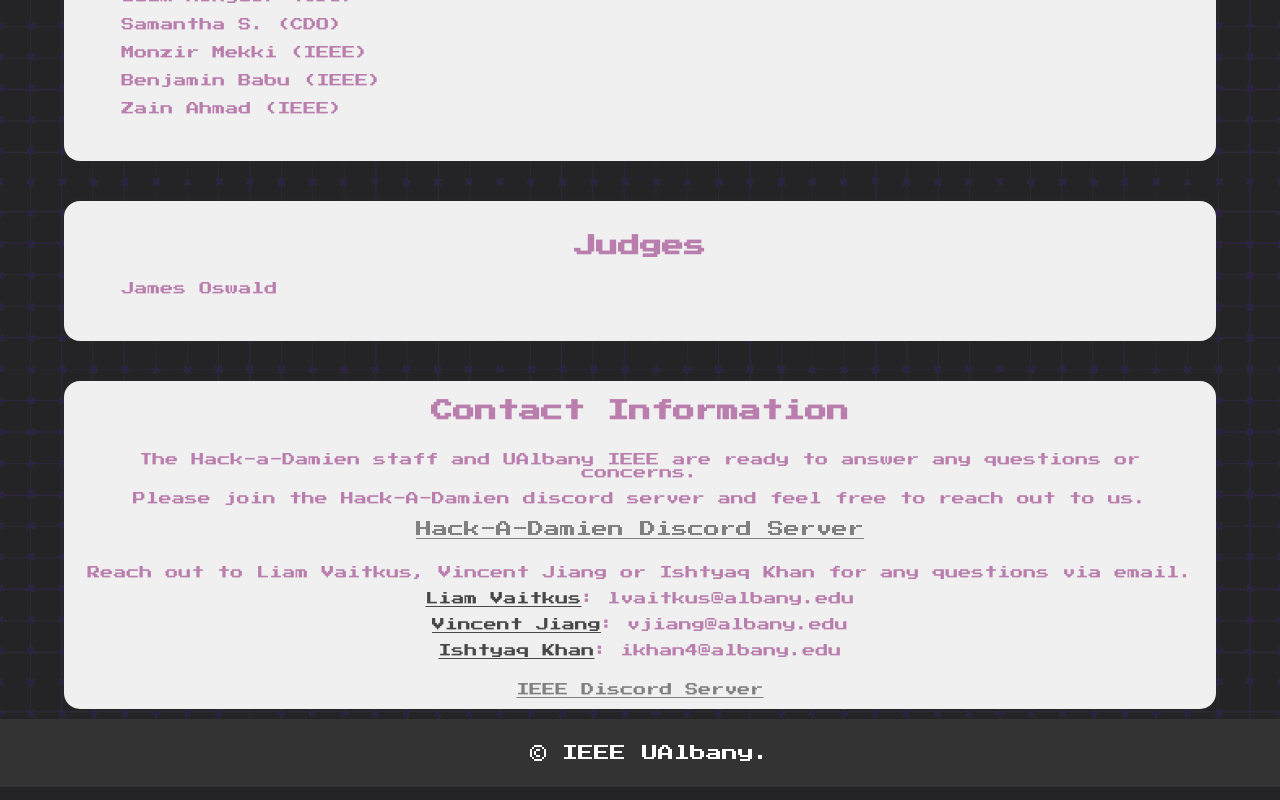
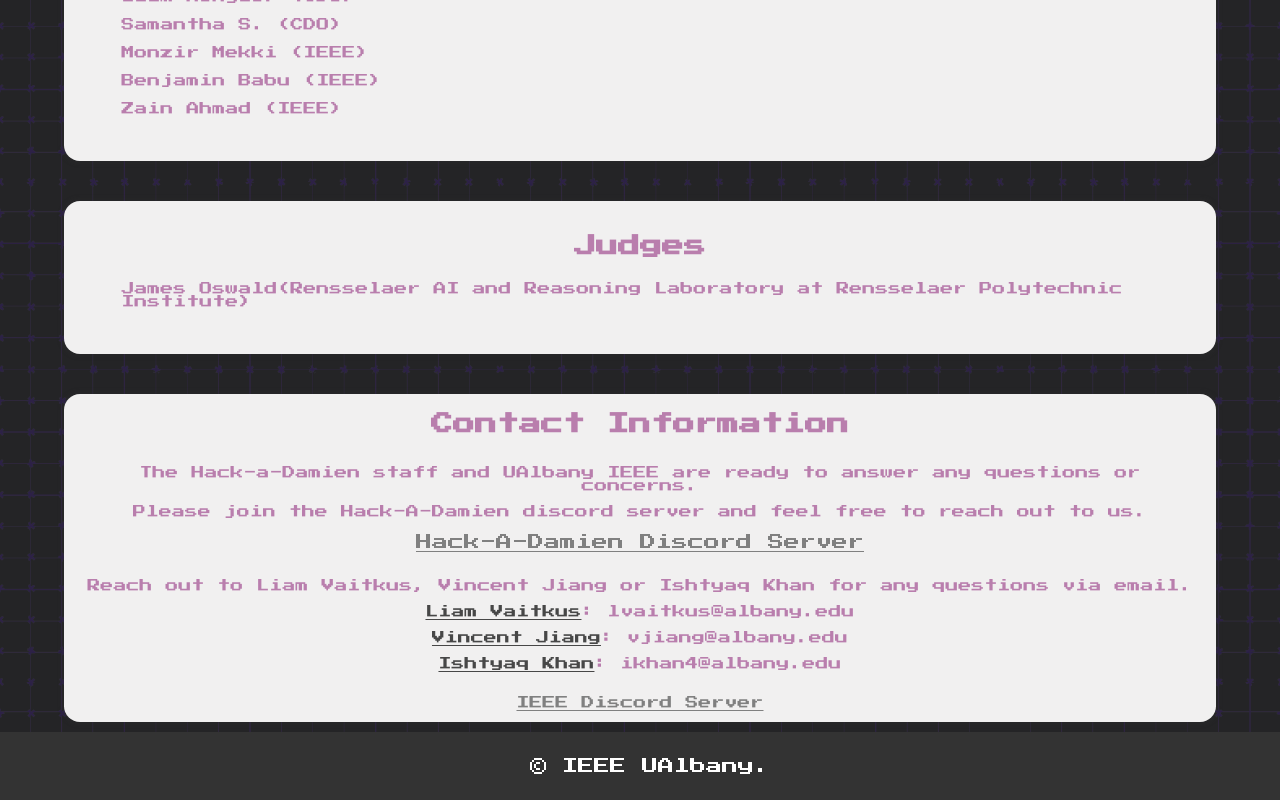
Before and after one commit to 10dine/UAlbany-IEEE-2024-Hackadamien, a SvelteKit app: page /contact in a window 1280 px wide. Shown: the part 818-1618 px from the top of the page. Built offline with nearby package versions, Linux system fonts and the light colour scheme; a web font is replaced by a local one.

Commit message:
Update +page.svelte
Added affiliation and website for self.

```diff
--- a/src/routes/contact/+page.svelte
+++ b/src/routes/contact/+page.svelte
@@ -261,7 +261,7 @@
             <br />
             <h2>Judges</h2>
             <div class="staff-content">
-                <p>James Oswald</p>
+                <p><a href="https://jamesoswald.dev/">James Oswald</a>(Rensselaer AI and Reasoning Laboratory at Rensselaer Polytechnic Institute)</p>
                 <p class="infos"></p>
             </div>
             <br />
```
